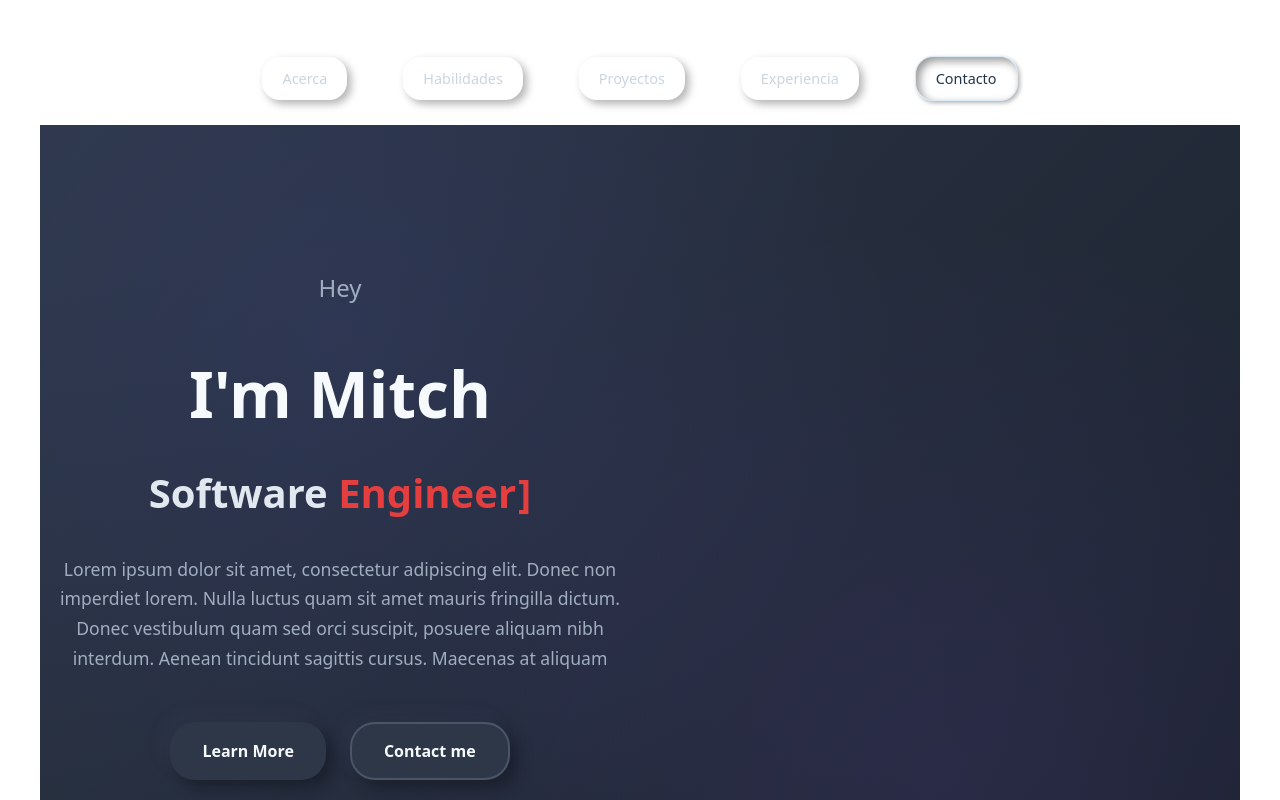
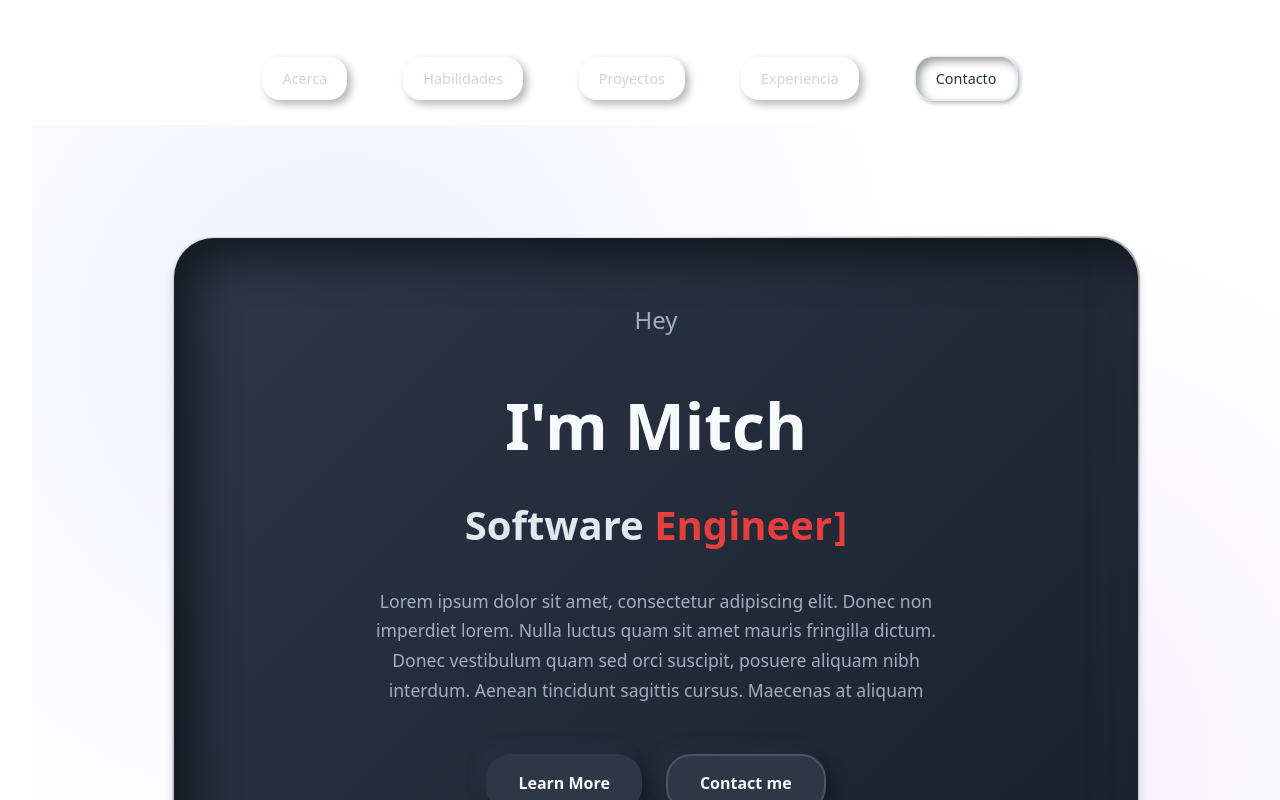
Before and after one commit to xxxMichael/Neumorphism-Portfolio, a React (Vite) app: page / in a window 1280 px wide. Shown: the top 800 px of the page. Built offline with nearby package versions, Linux system fonts and the light colour scheme.

Commit message:
Se agrega estilo neumorphism para hero

```diff
--- a/src/components/sections/Hero.css
+++ b/src/components/sections/Hero.css
@@ -1,22 +1,64 @@
 .hero--dark {
-  background: linear-gradient(135deg, #2d3748 0%, #1a202c 100%);
+  background: transparent;
   color: #f7fafc;
   min-height: 100vh;
   display: flex;
   align-items: center;
-  padding-top: 0;
-  padding-bottom: 4rem;
+  justify-content: center;
+  padding: 2rem 1rem;
+  position: relative;
+  width: 100%;
+}
+
+.container {
+  width: 100%;
+  max-width: 1200px;
+  margin: 0 auto;
+  padding: 0 1rem;
   position: relative;
 }
 
+/* Apply neumorphic container to hero content */
 .hero__content {
   display: flex;
   flex-direction: column;
   align-items: center;
   text-align: center;
-  max-width: 800px;
+  max-width: 900px;
   margin: 0 auto;
   gap: 3rem;
+  width: 100%;
+
+  /* Neumorphic depth effect */
+  background: linear-gradient(135deg, #2d3748 0%, #1a202c 100%);
+  border-radius: 40px;
+  padding: 4rem 2rem;
+  position: relative;
+
+  /* Deep inset shadow for sunken effect */
+  box-shadow:
+    inset 20px 20px 40px rgba(0, 0, 0, 0.5),
+    inset -20px -20px 40px rgba(74, 85, 104, 0.1),
+    /* Subtle outer glow for elevated edges */
+    0 0 0 1px rgba(74, 85, 104, 0.1),
+    0 4px 8px rgba(0, 0, 0, 0.2);
+}
+
+/* Enhanced border effect */
+.hero__content::before {
+  content: '';
+  position: absolute;
+  top: -2px;
+  left: -2px;
+  right: -2px;
+  bottom: -2px;
+  border-radius: 42px;
+  background: linear-gradient(45deg,
+    rgba(74, 85, 104, 0.2) 0%,
+    transparent 30%,
+    transparent 70%,
+    rgba(0, 0, 0, 0.3) 100%);
+  z-index: -1;
 }
 
 .hero__avatar-section {
@@ -28,15 +70,47 @@
   height: 280px;
   border-radius: 50%;
   padding: 20px;
-  background: #2d3748;
-  box-shadow:
-    20px 20px 40px rgba(0, 0, 0, 0.4),
-    -20px -20px 40px rgba(74, 85, 104, 0.1);
+  background: linear-gradient(135deg, #2d3748 0%, #1a202c 100%);
   position: relative;
   overflow: hidden;
   display: flex;
   align-items: center;
   justify-content: center;
+
+  /* Enhanced neumorphic avatar with floating effect */
+  box-shadow:
+    25px 25px 50px rgba(0, 0, 0, 0.5),
+    -25px -25px 50px rgba(74, 85, 104, 0.1),
+    inset 5px 5px 10px rgba(74, 85, 104, 0.08),
+    inset -5px -5px 10px rgba(0, 0, 0, 0.3);
+
+  transition: all 0.3s ease;
+}
+
+.hero__avatar-container:hover {
+  transform: translateY(-8px) scale(1.02);
+  box-shadow:
+    30px 35px 60px rgba(0, 0, 0, 0.6),
+    -30px -20px 60px rgba(74, 85, 104, 0.15),
+    inset 5px 5px 10px rgba(74, 85, 104, 0.08),
+    inset -5px -5px 10px rgba(0, 0, 0, 0.3);
+}
+
+/* Enhanced border for avatar */
+.hero__avatar-container::before {
+  content: '';
+  position: absolute;
+  top: -3px;
+  left: -3px;
+  right: -3px;
+  bottom: -3px;
+  border-radius: 50%;
+  background: linear-gradient(45deg,
+    rgba(74, 85, 104, 0.3) 0%,
+    transparent 30%,
+    transparent 70%,
+    rgba(0, 0, 0, 0.4) 100%);
+  z-index: -1;
 }
 
 .hero__avatar-placeholder {
```
